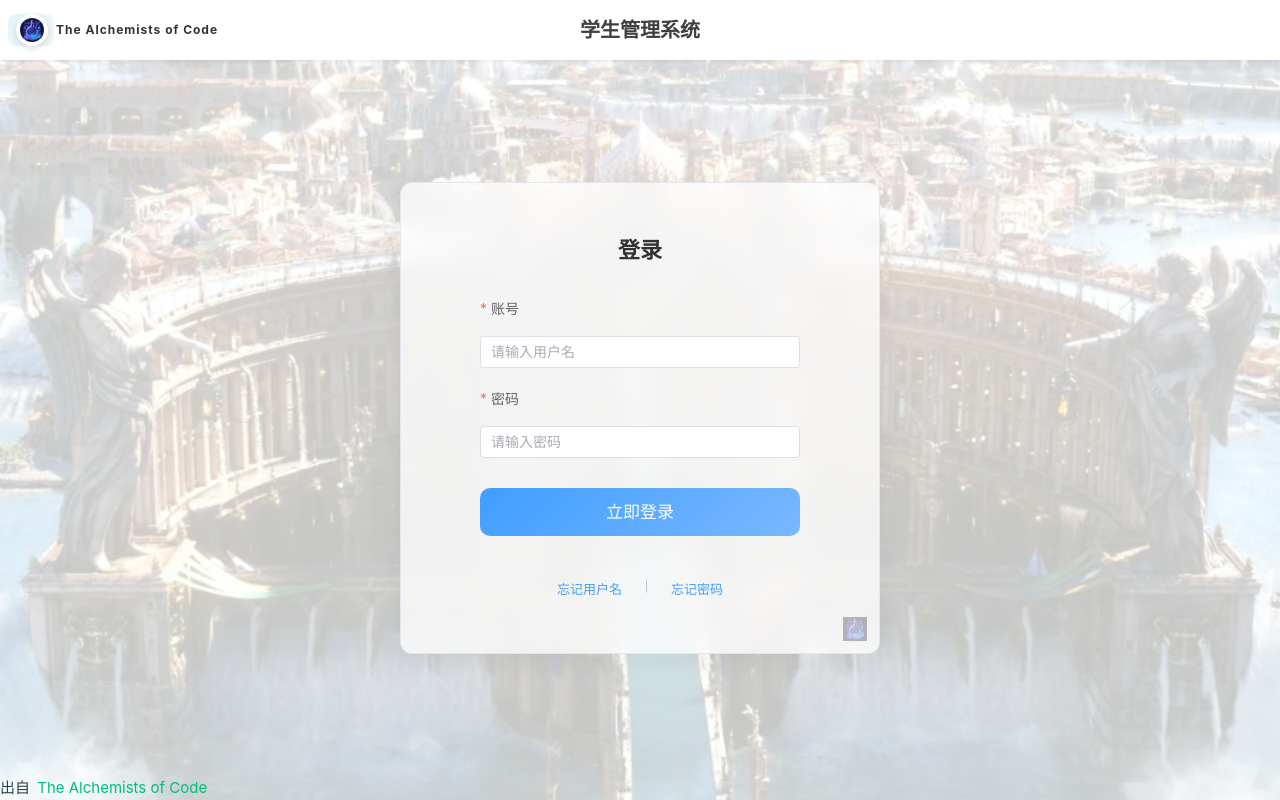
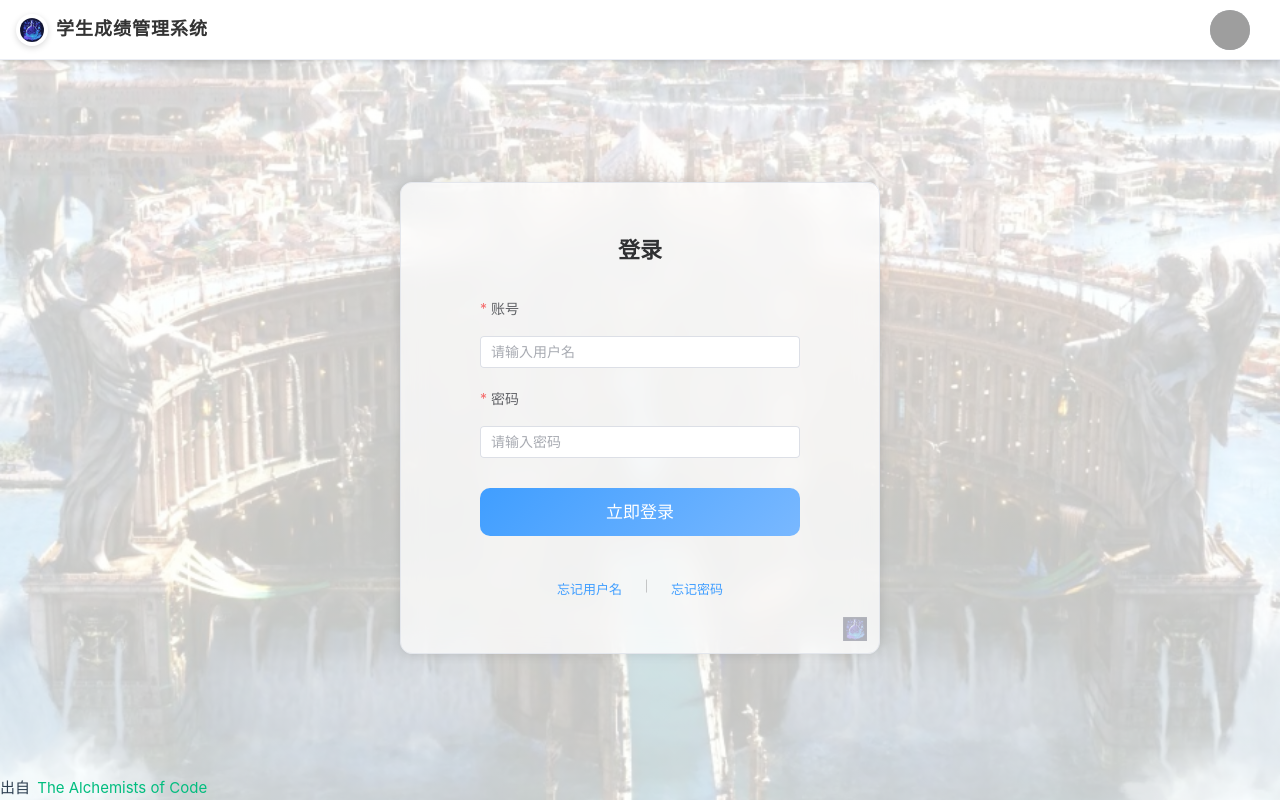
Before and after one commit to guo66688/frontend_student-level--manage, a Vue app in the folder frontend_student-level--manage/: page /login in a window 1280 px wide. Built offline with nearby package versions, Linux system fonts and the light colour scheme; grey boxes are pictures that could not be loaded.

Commit message:
“feat:[add]添加全局样式”

```diff
--- a/frontend_student-level--manage/src/App.vue
+++ b/frontend_student-level--manage/src/App.vue
@@ -1,10 +1,22 @@
-<!-- src\App.vue -->
+<!-- src/App.vue -->
 <template>
-  <router-view />
+  <div id="app">
+    <!-- 判断是否是登录页面 -->
+    <Layout v-if="!isLoginPage">
+      <router-view />
+    </Layout>
+    <!-- 登录页面单独渲染 -->
+    <router-view v-if="isLoginPage" />
+  </div>
 </template>
 
 <script setup lang="ts">
-// nothing here
+import { useRoute } from 'vue-router'
+import Layout from './components/Layout.vue'
+
+const route = useRoute()
+// 判断当前路由是否是登录页面
+const isLoginPage = route.name === 'Login'
 </script>
 
 <style>
--- /dev/null
+++ b/frontend_student-level--manage/src/components/Layout.vue
@@ -0,0 +1,207 @@
+<template>
+  <div class="app-container">
+    <!-- 状态栏 -->
+    <header class="header">
+      <div class="header-left">
+        <img src="@/assets/logo.png" class="header-logo" />
+        <span class="header-title">学生成绩管理系统</span>
+      </div>
+      <div class="user-info">
+        <el-avatar src="path-to-user-avatar" alt="user-avatar" />
+        <el-dropdown trigger="click">
+          <span class="el-dropdown-link">
+            <i class="el-icon-arrow-down"></i>
+          </span>
+          <el-dropdown-menu slot="dropdown">
+            <el-dropdown-item @click="logout">退出账户</el-dropdown-item>
+          </el-dropdown-menu>
+        </el-dropdown>
+      </div>
+    </header>
+
+    <!-- 内容容器 -->
+    <div class="content-container">
+      <!-- 侧边栏 -->
+      <aside class="sidebar" :class="{ collapsed: isCollapsed }">
+        <div class="collapse-btn">
+          <el-button
+            :icon="isCollapsed ? 'el-icon-s-unfold' : 'el-icon-s-fold'"
+            @click="isCollapsed = !isCollapsed"
+            circle
+            size="small"
+          />
+        </div>
+        <el-menu
+          :collapse="isCollapsed"
+          router
+          :default-active="route.path"
+          background-color="#fff"
+          text-color="#303133"
+          active-text-color="#409EFF"
+          unique-opened
+        >
+          <el-menu-item index="/home"> <i class="el-icon-s-home" /><span>首页</span> </el-menu-item>
+          <el-menu-item index="/students">
+            <i class="el-icon-user" /><span>学生管理</span>
+          </el-menu-item>
+          <el-menu-item index="/courses">
+            <i class="el-icon-notebook-1" /><span>课程管理</span>
+          </el-menu-item>
+          <el-menu-item index="/scores">
+            <i class="el-icon-document" /><span>成绩管理</span>
+          </el-menu-item>
+          <el-menu-item index="/analysis">
+            <i class="el-icon-data-analysis" /><span>统计分析</span>
+          </el-menu-item>
+        </el-menu>
+      </aside>
+
+      <!-- 主内容区 -->
+      <main class="main-content">
+        <!-- 渲染页面的内容 -->
+        <router-view />
+      </main>
+    </div>
+  </div>
+</template>
+
+<script setup lang="ts">
+import { useRoute } from 'vue-router'
+import { ref } from 'vue'
+
+const route = useRoute()
+const isCollapsed = ref(false)
+
+const logout = () => {
+  // 退出逻辑，比如清除 token 并重定向到登录页面
+  localStorage.removeItem('token')
+  window.location.href = '/login'
+}
+</script>
+
+<style scoped>
+/* 新增外层容器样式 */
+.app-container {
+  display: flex;
+  flex-direction: column; /* 布局从上到下 */
+  height: 100vh; /* 使用视口高度，确保页面填满整个视口 */
+  overflow: hidden; /* 防止内容超出 */
+}
+
+/* 修改状态栏样式 */
+.header {
+  position: fixed; /* 固定定位 */
+  top: 0;
+  left: 0;
+  width: 100%;
+  z-index: 1000; /* 确保状态栏在最上层 */
+  display: flex;
+  justify-content: center; /* 标题居中 */
+  align-items: center;
+  padding: 10px 20px;
+  background: #ffffff;
+  border-bottom: 1px solid #ebeef5;
+  box-shadow: 0 2px 8px rgba(0, 0, 0, 0.1);
+  height: 60px; /* 固定高度 */
+}
+
+/* logo + 标题容器 */
+.header-left {
+  position: absolute; /* logo和标题使用绝对定位 */
+  left: 16px; /* 距离左侧 16px */
+  top: 50%;
+  transform: translateY(-50%);
+  display: flex;
+  align-items: center;
+}
+
+/* logo 样式 */
+.header-logo {
+  width: 32px;
+  height: 32px;
+  padding: 4px;
+  background-color: #fff;
+  border-radius: 50%;
+  box-shadow: 0 2px 6px rgba(0, 0, 0, 0.15);
+  margin-right: 8px;
+  transition:
+    transform 0.3s,
+    box-shadow 0.3s; /* 每个过渡效果独立设置 */
+}
+
+.header-logo:hover {
+  transform: scale(1.05) rotate(3deg);
+  box-shadow: 0 4px 12px rgba(64, 158, 255, 0.3);
+}
+
+/* 标题样式 */
+.header-title {
+  font-size: 18px;
+  font-weight: bold;
+  color: #333;
+  letter-spacing: 1px;
+}
+
+/* 右侧用户信息 */
+.user-info {
+  display: flex;
+  align-items: center;
+  margin-left: auto; /* 将右侧信息右对齐 */
+}
+
+.el-avatar {
+  margin-right: 10px;
+}
+
+/* 内容容器 */
+.content-container {
+  display: flex;
+  flex: 1;
+  margin-top: 60px; /* 为顶部状态栏留出空间 */
+  overflow: hidden;
+  width: 100%;
+  height: 100%; /* 确保高度填充视口 */
+}
+
+/* 侧边栏 */
+.sidebar {
+  height: 100%; /* 侧边栏填充剩余空间 */
+  width: 240px;
+  overflow-y: auto;
+  transition: width 0.2s;
+  background: #fff;
+  border-right: 1px solid #ebeef5;
+  display: flex;
+  flex-direction: column;
+}
+
+.sidebar.collapsed {
+  width: 64px;
+}
+
+/* 修改主内容区样式 */
+.main-content {
+  flex: 1; /* 使用flex填充剩余空间 */
+  padding: 24px;
+  overflow-y: auto;
+  background: #f5f7fa;
+  width: 100%; /* 确保宽度适应剩余空间 */
+}
+
+/* 响应式调整 */
+@media (max-width: 992px) {
+  .content-container {
+    flex-direction: column;
+  }
+
+  .sidebar {
+    width: 100%;
+    height: auto;
+  }
+
+  .main-content {
+    width: 100%;
+    height: auto;
+  }
+}
+</style>
--- a/frontend_student-level--manage/src/router/index.ts
+++ b/frontend_student-level--manage/src/router/index.ts
@@ -1,35 +1,35 @@
+// src/router/index.ts
 import { createRouter, createWebHistory } from 'vue-router'
 import HomeView from '../views/HomeView.vue'
+import LoginView from '../views/LoginView.vue'
+import CoursesView from '../views/CoursesView.vue'
 
 const router = createRouter({
   history: createWebHistory(import.meta.env.BASE_URL),
   routes: [
     {
       path: '/',
-      redirect: '/login', // 保留重定向到登录页
-    },
-    {
-      path: '/home', // 修改为其他路径，如 /home
-      name: 'Home',
-      component: HomeView,
-    },
-    {
-      path: '/about',
-      name: 'about',
-      component: () => import('../views/AboutView.vue'),
+      redirect: '/login', // 初始重定向到登录页
     },
     {
       path: '/login',
       name: 'Login',
-      component: () => import('@/views/LoginView.vue'),
+      component: LoginView, // 登录页面不使用 Layout
+    },
+    {
+      path: '/home',
+      name: 'Home',
+      component: HomeView, // 使用全局布局
+      meta: { requiresAuth: true },
     },
     {
       path: '/courses',
       name: 'Courses',
-      component: () => import('@/views/CoursesView.vue'),
+      component: CoursesView, // 使用全局布局
+      meta: { requiresAuth: true },
     },
-
-  ],
+    // 其他路由...
+  ]
 })
 
 export default router
```
Also changed, not shown: frontend_student-level--manage/src/assets/main.css (+0 -13 lines), frontend_student-level--manage/src/views/HomeView.vue (+35 -112 lines).
